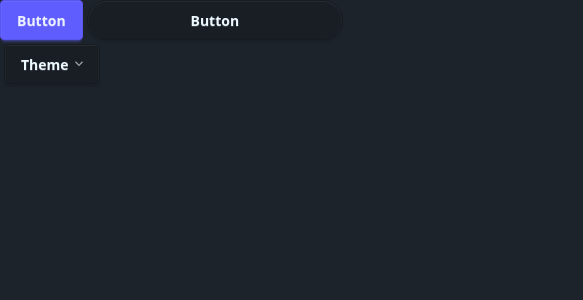
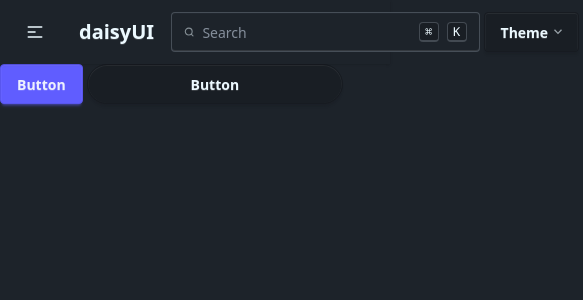
Before and after one commit to Stegnerd/vgtracker, a SvelteKit app: page / in a window 390 px wide. Shown: the top 300 px of the page, 583 px wide, since content can reach past the window. Built offline with nearby package versions, Linux system fonts and the light colour scheme.

Commit message:
layout mostly working

```diff
--- a/src/lib/theme/theme-select.svelte
+++ b/src/lib/theme/theme-select.svelte
@@ -2,7 +2,7 @@
     import { themes } from "./themes";
 </script>
 
-<div class="dropdown mb-72">
+<div class="dropdown">
     <div tabindex="0" role="button" class="btn m-1">
         Theme
         <svg
--- a/src/routes/+layout.svelte
+++ b/src/routes/+layout.svelte
@@ -1,9 +1,86 @@
 <script lang="ts">
     import "../app.css";
+    import ThemeSelect from "$lib/theme/theme-select.svelte";
     let { children } = $props();
 </script>
 
 <div class="app">
+    <div class="navbar bg-base-100 shadow-sm">
+        <div class="navbar-start">
+            <div class="dropdown">
+                <div tabindex="0" role="button" class="btn btn-ghost lg:hidden">
+                    <svg
+                        xmlns="http://www.w3.org/2000/svg"
+                        class="h-5 w-5"
+                        fill="none"
+                        viewBox="0 0 24 24"
+                        stroke="currentColor"
+                    >
+                        <path
+                            stroke-linecap="round"
+                            stroke-linejoin="round"
+                            stroke-width="2"
+                            d="M4 6h16M4 12h8m-8 6h16"
+                        />
+                    </svg>
+                </div>
+                <ul
+                    tabindex="-1"
+                    class="menu menu-sm dropdown-content bg-base-100 rounded-box z-1 mt-3 w-52 p-2 shadow"
+                >
+                    <li><a>Item 1</a></li>
+                    <li>
+                        <a>Parent</a>
+                        <ul class="p-2">
+                            <li><a>Submenu 1</a></li>
+                            <li><a>Submenu 2</a></li>
+                        </ul>
+                    </li>
+                    <li><a>Item 3</a></li>
+                </ul>
+            </div>
+            <a class="btn btn-ghost text-xl">daisyUI</a>
+        </div>
+        <div class="navbar-center lg:flex sm:hidden">
+            <!-- <ul class="menu menu-horizontal px-1">
+                <li><a>Item 1</a></li>
+                <li>
+                    <details>
+                        <summary>Parent</summary>
+                        <ul class="p-2">
+                            <li><a>Submenu 1</a></li>
+                            <li><a>Submenu 2</a></li>
+                        </ul>
+                    </details>
+                </li>
+                <li><a>Item 3</a></li>
+            </ul> -->
+            <label class="input">
+                <svg
+                    class="h-[1em] opacity-50"
+                    xmlns="http://www.w3.org/2000/svg"
+                    viewBox="0 0 24 24"
+                >
+                    <g
+                        stroke-linejoin="round"
+                        stroke-linecap="round"
+                        stroke-width="2.5"
+                        fill="none"
+                        stroke="currentColor"
+                    >
+                        <circle cx="11" cy="11" r="8"></circle>
+                        <path d="m21 21-4.3-4.3"></path>
+                    </g>
+                </svg>
+                <input type="search" class="grow" placeholder="Search" />
+                <kbd class="kbd kbd-sm">⌘</kbd>
+                <kbd class="kbd kbd-sm">K</kbd>
+            </label>
+        </div>
+        <div class="navbar-end">
+            <ThemeSelect></ThemeSelect>
+        </div>
+    </div>
     {@render children()}
 </div>
 
--- a/src/routes/+page.svelte
+++ b/src/routes/+page.svelte
@@ -2,7 +2,6 @@
   // import "../app.css";
   // import { invoke } from "@tauri-apps/api/core";
   // import ThemeSelect from "$lib/theme/theme-select.svelte";
-  import ThemeSelect from "$lib/theme/theme-select.svelte";
 
   // let name = $state("");
   // let greetMsg = $state("");
@@ -17,7 +16,6 @@
 <main class="container">
   <button class="btn btn-primary">Button</button>
   <button class="btn w-64 rounded-full">Button</button>
-  <ThemeSelect></ThemeSelect>
 </main>
 
 <style>
```
Also changed, not shown: 1 other file (tests, documents, lock files or other folders).
